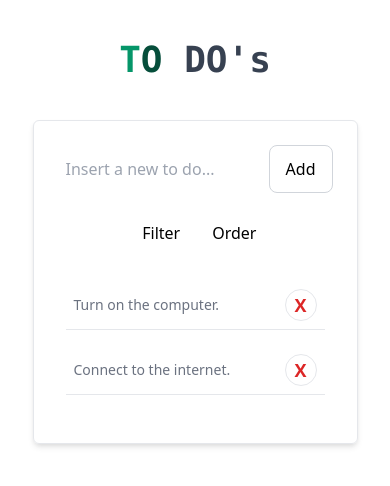
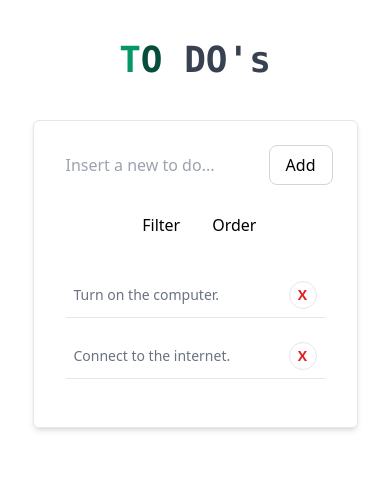
Before and after one commit to slowdata/todo-vue, a Vue app: page / in a window 390 px wide. Shown: the top 486 px of the page. Built offline with nearby package versions, Linux system fonts and the light colour scheme.

Commit message:
Some styling fixes

```diff
--- a/src/components/TodoInput.vue
+++ b/src/components/TodoInput.vue
@@ -1,7 +1,7 @@
 <template>
     <form class="flex" @submit.prevent="$emit('addTodo', todo)">
         <input
-            class="w-full px-2 py-3 rounded-md
+            class="w-full px-2 py-2 md:py-3 rounded-md
             focus:outline-none focus:ring-2
             focus:ring-gray-300"
             type="text"
--- a/src/components/TodoList.vue
+++ b/src/components/TodoList.vue
@@ -31,7 +31,7 @@
                     <span>{{ todo.value }}</span>
                 </div>
                 <button
-                    class="w-8 h-8 rounded-full border text-red-600 font-bold"
+                    class="w-7 md:w-8 h-7 md:h-8 rounded-full border text-red-600 font-bold text-sm md:text-base"
                     @click.prevent="$emit('removeTodo', todo.id)"
                 >
                     X
```
